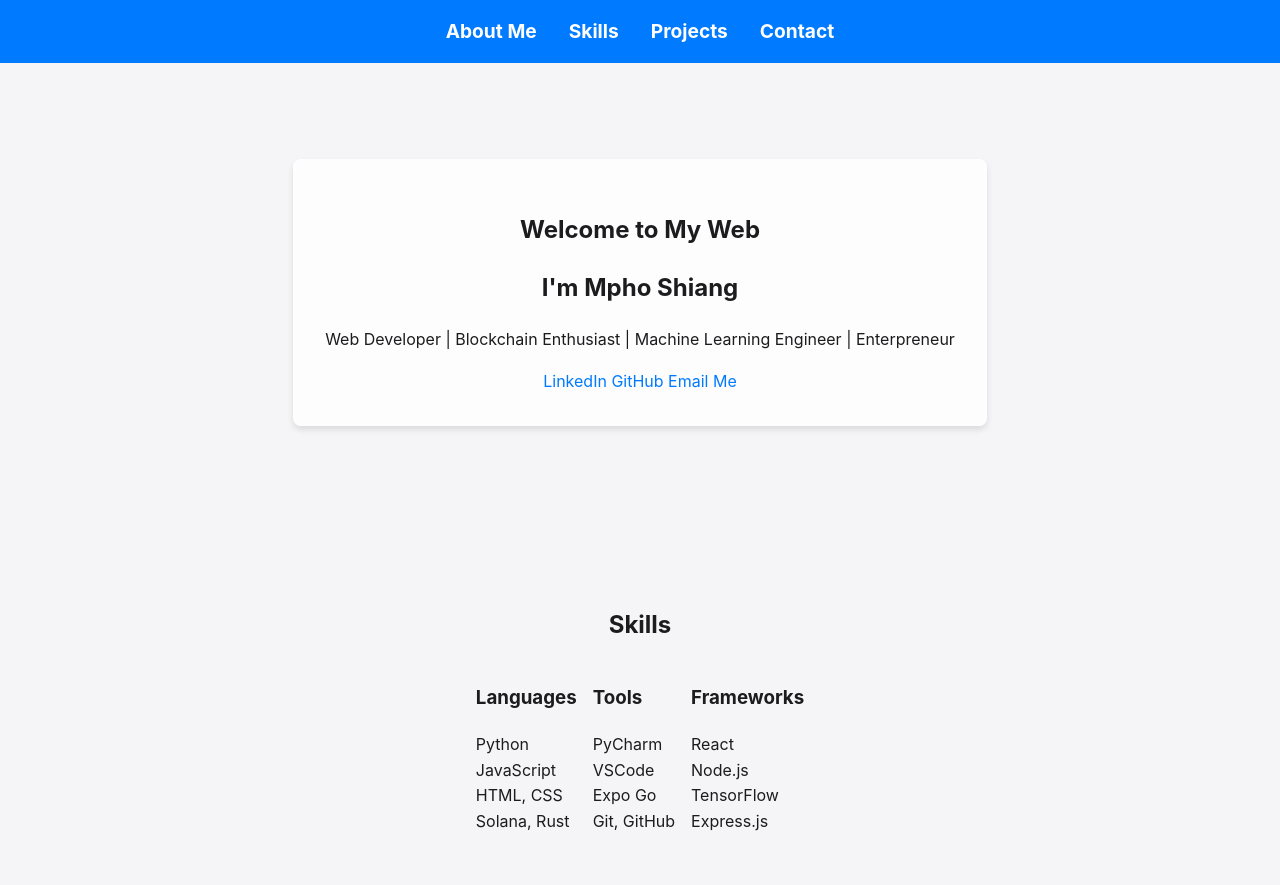
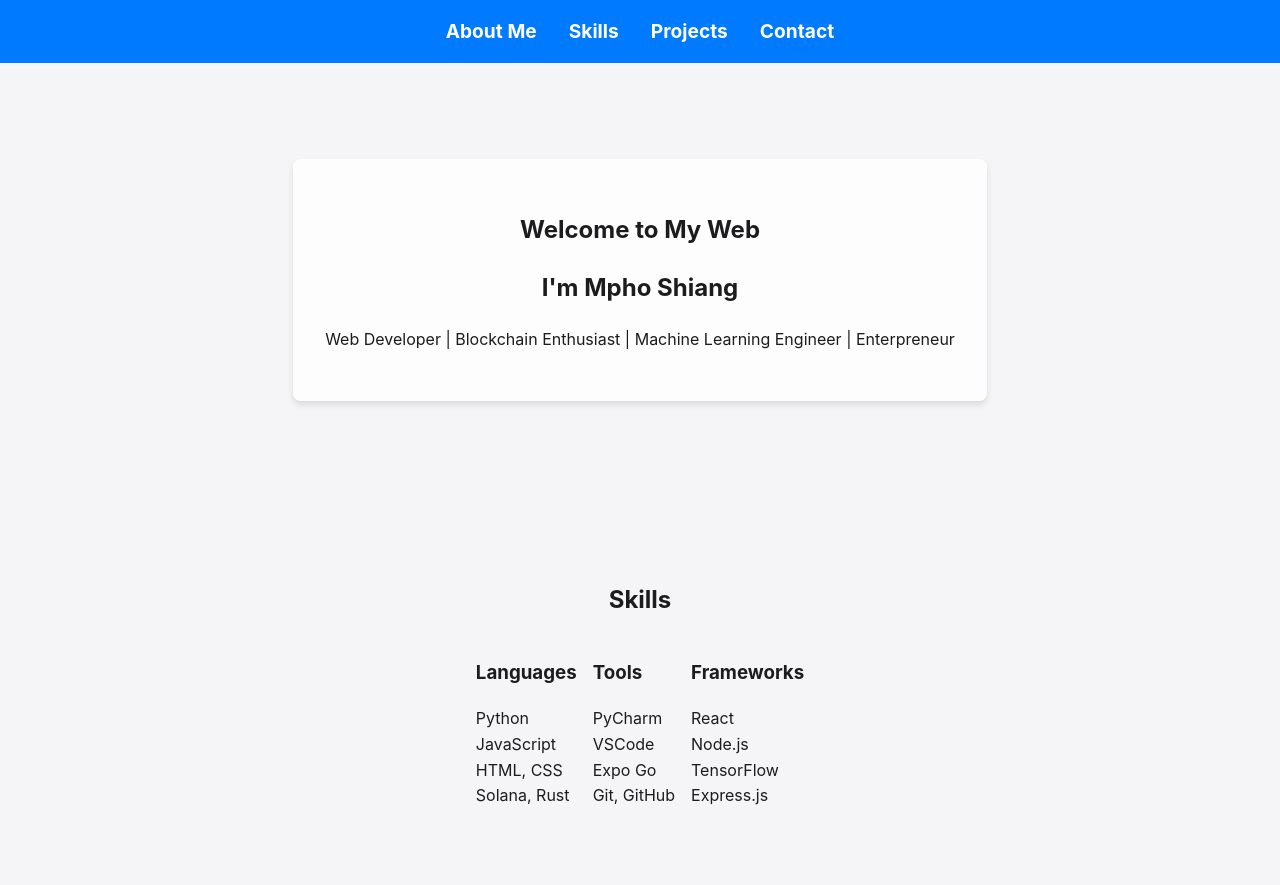
Before and after one commit to Morre12-debug/mphowebsite, a plain HTML site: page index.html in a window 1280 px wide. Shown: the top 885 px of the page. Drawn offline with Linux system fonts and the light colour scheme.

Commit message:
update index.html

```diff
--- a/index.html
+++ b/index.html
@@ -31,10 +31,6 @@
         <h1>Welcome to My Web</h1>
         <h2>I'm <span class="highlight">Mpho Shiang</span></h2>
         <p>Web Developer | Blockchain Enthusiast | Machine Learning Engineer | Enterpreneur</p>
-        <div class="social-links">
-          <a href="linkedin.com/in/mpho-ephraim-shiang-bba227276" target="_blank" class="btn">LinkedIn</a>
-          <a href="https://github.com/Mokomiri12" target="_blank" class="btn">GitHub</a>
-          <a href="mailto:mokmelive@gmail.com" class="btn">Email Me</a>
         </div>
       </div>
     </section>
```
